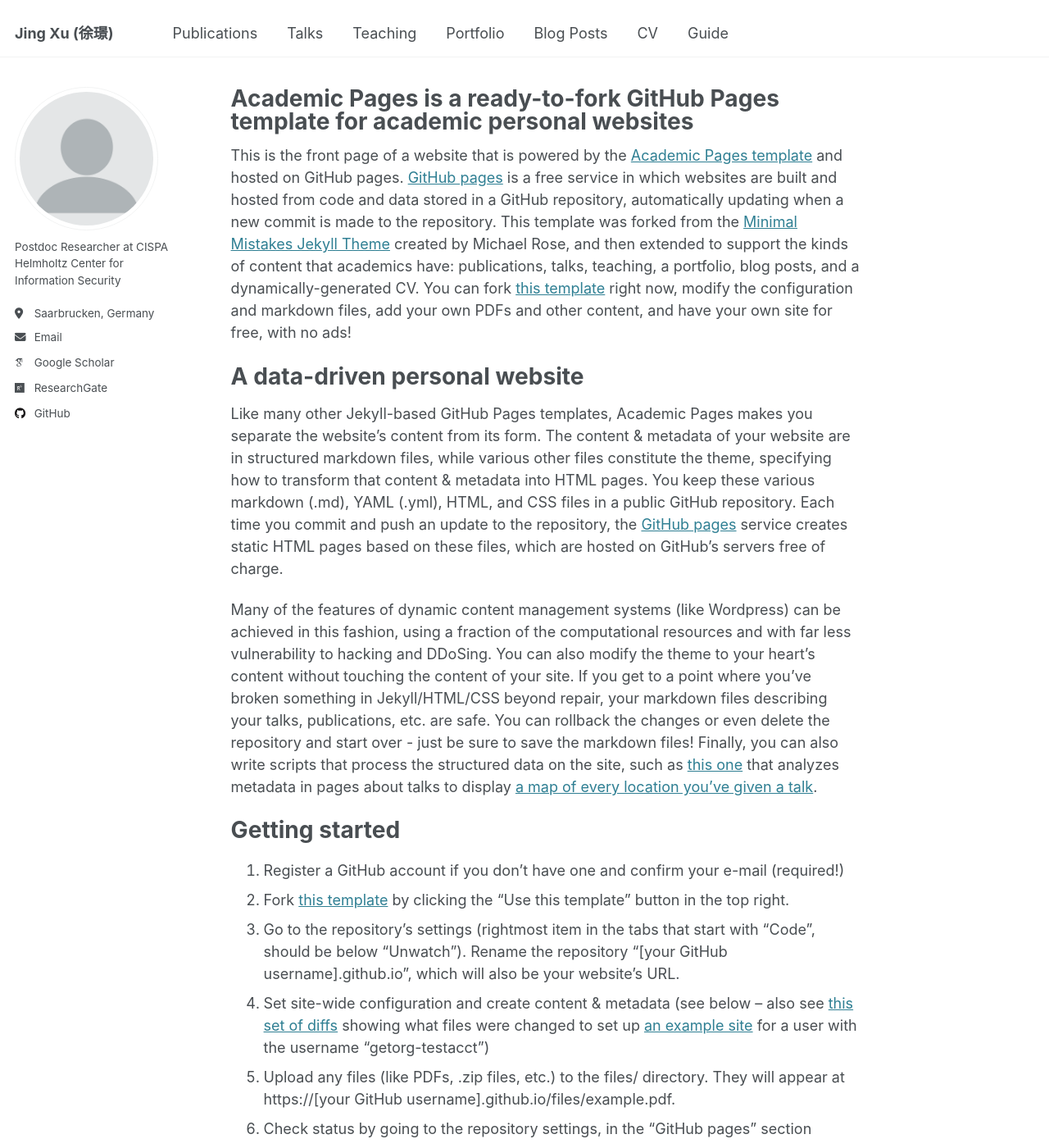
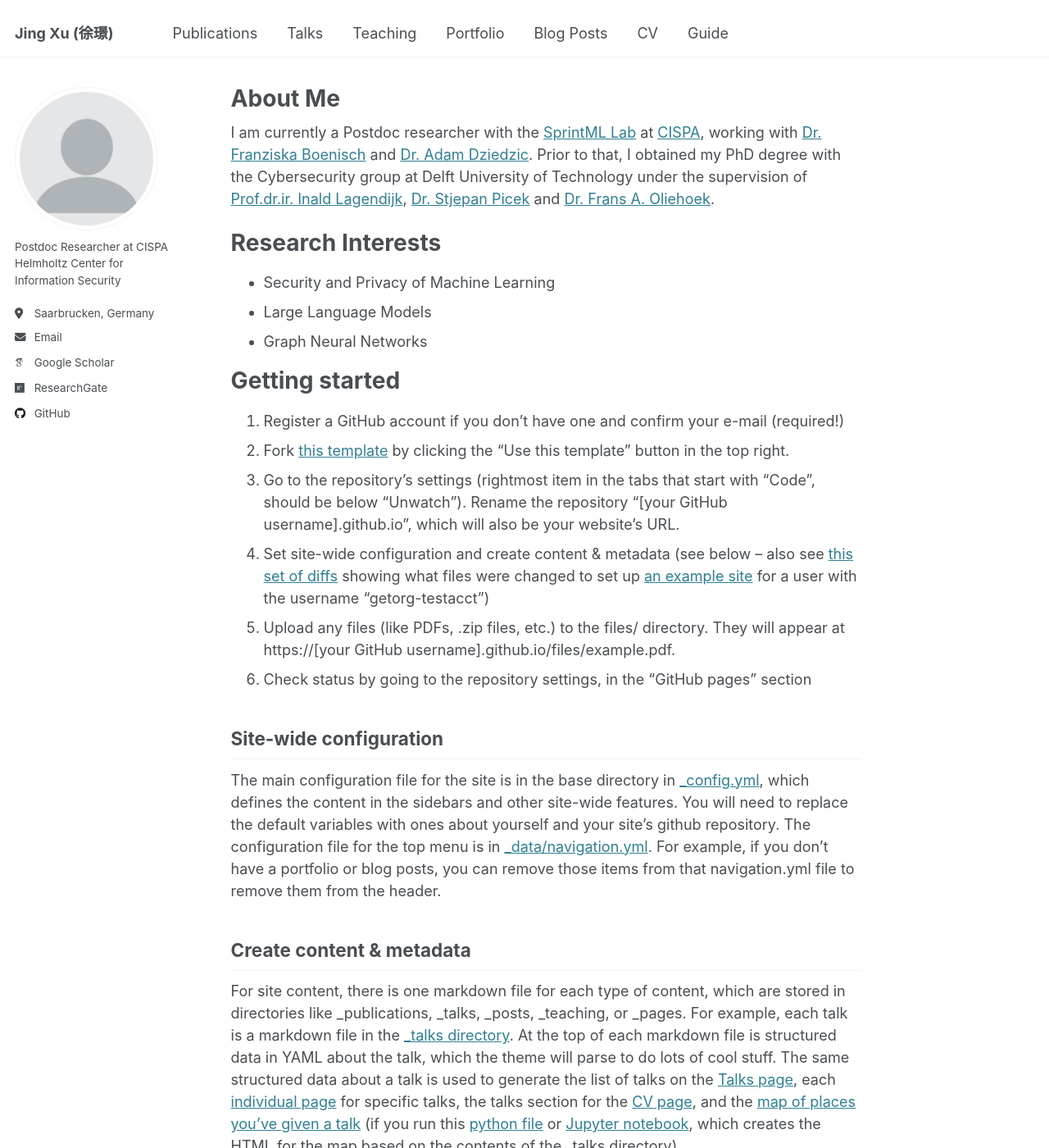
Before and after one commit to xujing1994/xujing1994.github.io, a Jekyll site: the page built from _pages/about.md, in a window 1280 px wide and 1400 px high. Shown: the whole window at 82% size. Built offline with Jekyll 4.4.1, drawn with Linux system fonts in a browser that asks for light colours; some web fonts are replaced.

Commit message:
Update about.md

```diff
--- a/_pages/about.md
+++ b/_pages/about.md
@@ -1,19 +1,19 @@
 ---
 permalink: /
-title: "Academic Pages is a ready-to-fork GitHub Pages template for academic personal websites"
+title: "About Me"
 author_profile: true
 redirect_from:
   - /about/
   - /about.html
 ---
 
-This is the front page of a website that is powered by the [Academic Pages template](https://github.com/academicpages/academicpages.github.io) and hosted on GitHub pages. [GitHub pages](https://pages.github.com) is a free service in which websites are built and hosted from code and data stored in a GitHub repository, automatically updating when a new commit is made to the repository. This template was forked from the [Minimal Mistakes Jekyll Theme](https://mmistakes.github.io/minimal-mistakes/) created by Michael Rose, and then extended to support the kinds of content that academics have: publications, talks, teaching, a portfolio, blog posts, and a dynamically-generated CV. You can fork [this template](https://github.com/academicpages/academicpages.github.io) right now, modify the configuration and markdown files, add your own PDFs and other content, and have your own site for free, with no ads!
+I am currently a Postdoc researcher with the [SprintML Lab](https://sprintml.com/) at [CISPA](https://cispa.de/en), working with [Dr. Franziska Boenisch](https://franziska-boenisch.de/) and [Dr. Adam Dziedzic](https://adam-dziedzic.com/). Prior to that, I obtained my PhD degree with the Cybersecurity group at Delft University of Technology under the supervision of [Prof.dr.ir. Inald Lagendijk](https://www.tudelft.nl/staff/r.l.lagendijk/), [Dr. Stjepan Picek](https://www.ru.nl/en/people/picek-s) and [Dr. Frans A. Oliehoek](https://www.fransoliehoek.net/wp/).
 
-A data-driven personal website
+Research Interests
 ======
-Like many other Jekyll-based GitHub Pages templates, Academic Pages makes you separate the website's content from its form. The content & metadata of your website are in structured markdown files, while various other files constitute the theme, specifying how to transform that content & metadata into HTML pages. You keep these various markdown (.md), YAML (.yml), HTML, and CSS files in a public GitHub repository. Each time you commit and push an update to the repository, the [GitHub pages](https://pages.github.com/) service creates static HTML pages based on these files, which are hosted on GitHub's servers free of charge.
-
-Many of the features of dynamic content management systems (like Wordpress) can be achieved in this fashion, using a fraction of the computational resources and with far less vulnerability to hacking and DDoSing. You can also modify the theme to your heart's content without touching the content of your site. If you get to a point where you've broken something in Jekyll/HTML/CSS beyond repair, your markdown files describing your talks, publications, etc. are safe. You can rollback the changes or even delete the repository and start over - just be sure to save the markdown files! Finally, you can also write scripts that process the structured data on the site, such as [this one](https://github.com/academicpages/academicpages.github.io/blob/master/talkmap.ipynb) that analyzes metadata in pages about talks to display [a map of every location you've given a talk](https://academicpages.github.io/talkmap.html).
+* Security and Privacy of Machine Learning
+* Large Language Models
+* Graph Neural Networks
 
 Getting started
 ======
```
